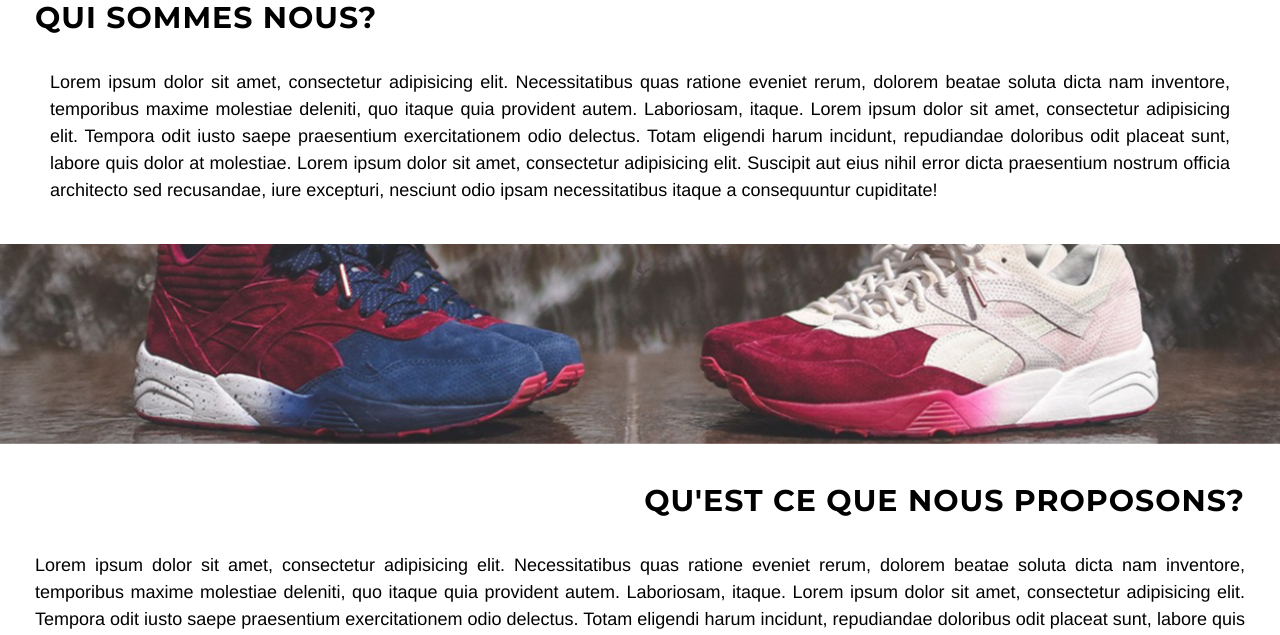
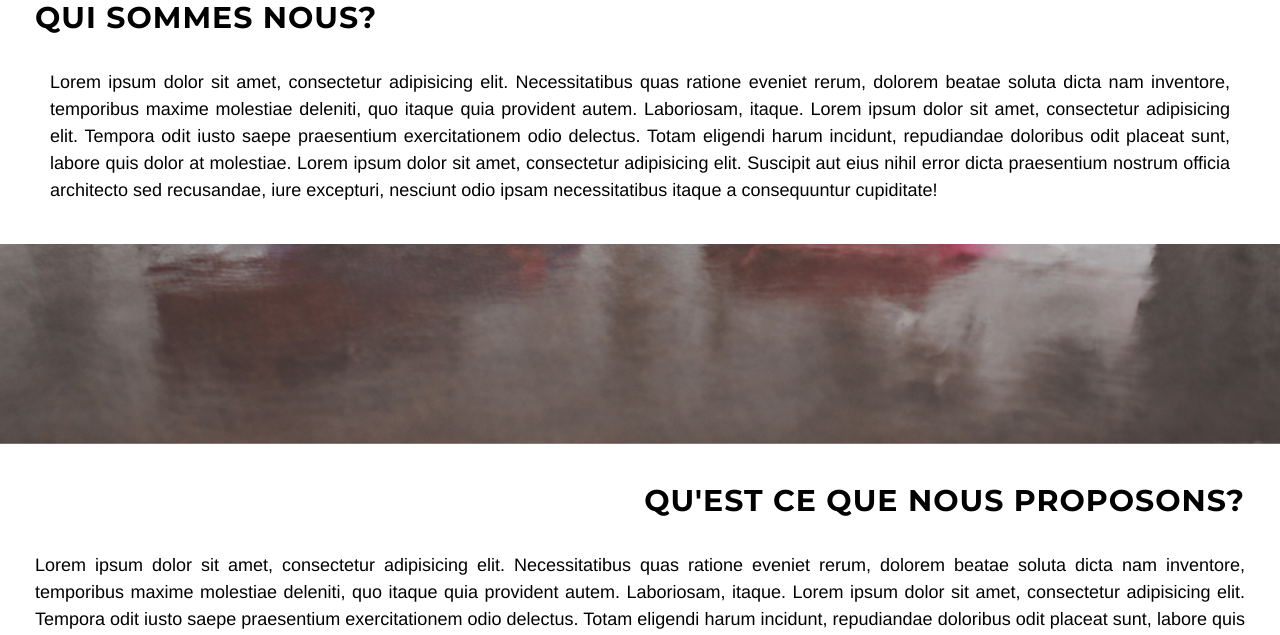
Before and after one commit to Axelguillaume/A2_PREPRO_GUILLAUME_POBELLE, a PHP site: page /html/index.php in a window 1280 px wide. Shown: the part 839-1474 px from the top of the page. Run offline with PHP 8.4, Linux system fonts and the light colour scheme; some libraries are stand-ins or nearby versions.

Commit message:
Separation accueil fixed

```diff
--- a/css/style.css
+++ b/css/style.css
@@ -155,11 +155,13 @@ p {
   background-color: red;
   width: 100%;
   padding: 100px 0;
-  background: url(../image/image_separation.jpg) no-repeat bottom center scroll;
+  background: url(../image/image_separation_2.jpg) no-repeat bottom center scroll;
   -webkit-background-size: cover;
   -moz-background-size: cover;
   background-size: cover;
   -o-background-size: cover;
+  background-repeat: no-repeat;
+  background-attachment: fixed;
 }
 
 .footer {
--- a/scss/_style_index.scss
+++ b/scss/_style_index.scss
@@ -147,11 +147,13 @@ p {
     background-color: red;
     width: 100%;
     padding: 100px 0;
-    background: url(../image/image_separation.jpg) no-repeat bottom center scroll;
+    background: url(../image/image_separation_2.jpg) no-repeat bottom center scroll;
     -webkit-background-size: cover;
     -moz-background-size: cover;
     background-size: cover;
     -o-background-size: cover;
+    background-repeat: no-repeat;
+    background-attachment: fixed;
 }
 
 .footer {
```
Also changed, not shown: image/image_separation_2.jpg (added).
